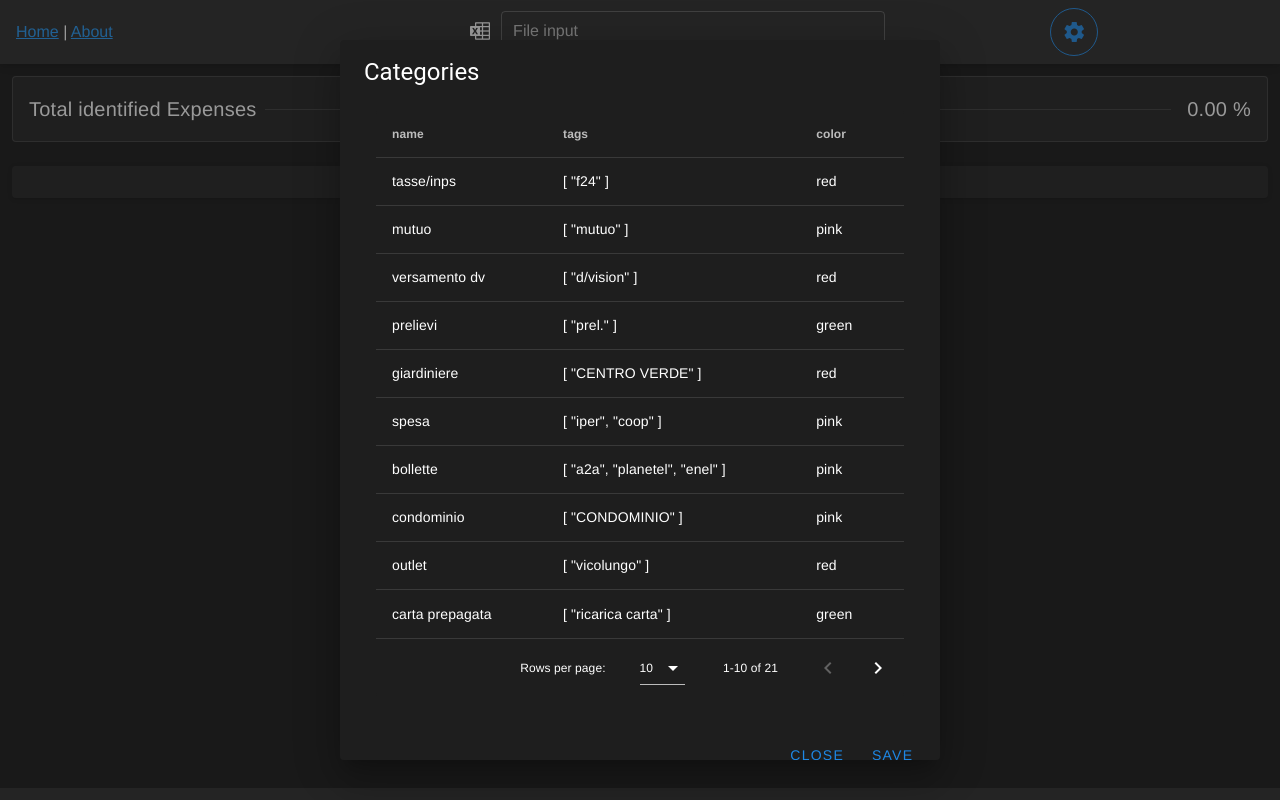
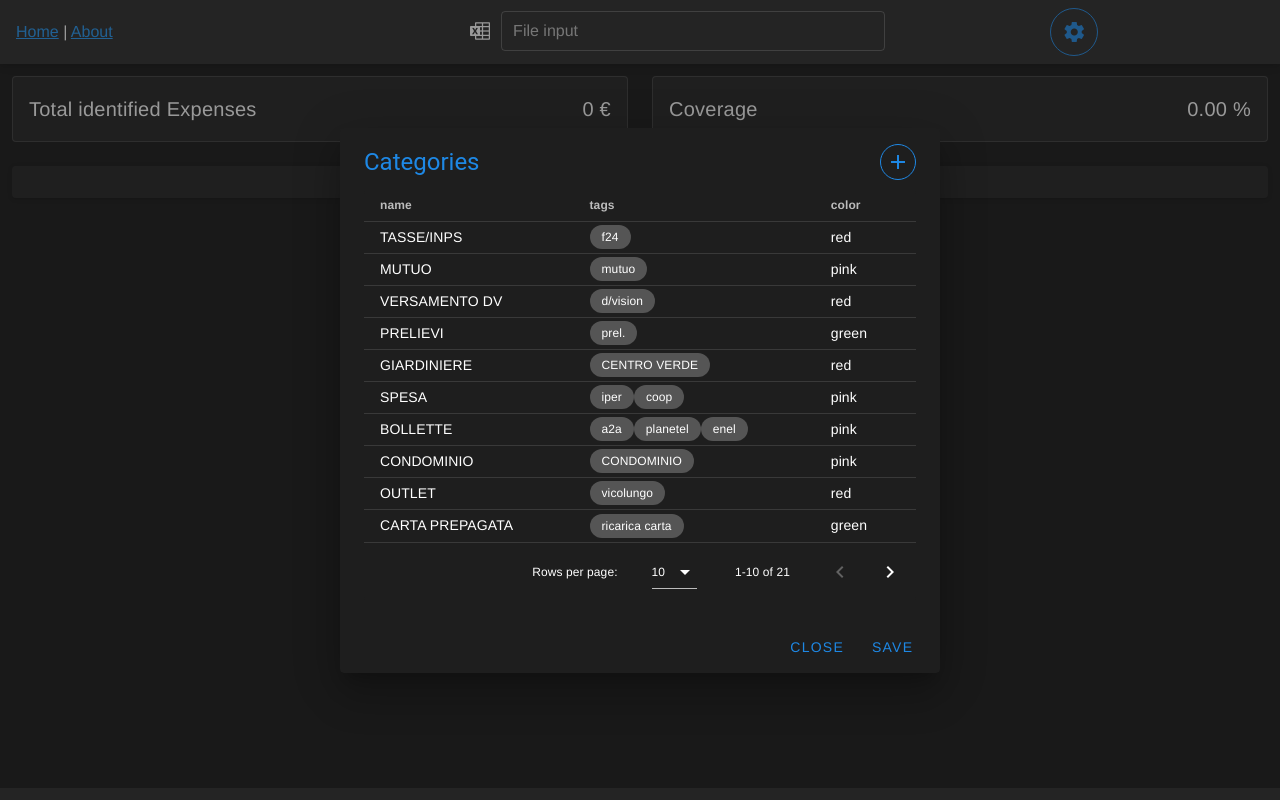
Before and after one commit to ronzim/wheresmymoney, a Vue app: page / in a window 1280 px wide. Both pictures are taken after a click on the button 1074 px from the left and 32 px from the top of the page. Built offline with nearby package versions, Linux system fonts and the light colour scheme; no server answers.

Commit message:
format tags

```diff
--- a/src/App.vue
+++ b/src/App.vue
@@ -43,7 +43,7 @@
             <v-card outlined>
               <v-card-title>
                 <span class="mr-2"> Total identified Expenses </span>
-                <v-divider></v-divider>
+                <v-spacer></v-spacer>
                 <span class="ml-2">
                   {{ `${-idExp.toFixed(2)} €` }}
                 </span>
@@ -54,7 +54,7 @@
             <v-card outlined>
               <v-card-title>
                 <span class="mr-4"> Coverage </span>
-                <v-divider></v-divider>
+                <v-spacer></v-spacer>
                 <span class="ml-4"
                   >{{ (coverage * 100).toFixed(2) }} %
                 </span></v-card-title
--- a/src/components/Settings.vue
+++ b/src/components/Settings.vue
@@ -8,13 +8,14 @@
       </template>
       <v-card>
         <v-card-title>
-          <span class="text-h5">Categories</span>
+          <span class="text-h5 secondary--text">Categories</span>
+          <v-spacer></v-spacer>
+          <v-btn color="secondary" icon outlined @click="addRow">
+            <v-icon color="secondary">mdi-plus</v-icon>
+          </v-btn>
         </v-card-title>
         <v-card-text>
-          <v-container>
-            <v-row>
-              <v-col cols="12">
-                <v-data-table :headers="headers" :items="categories">
+          <v-data-table :headers="headers" :items="categories" dense>
             <template v-slot:item.name="props">
               <v-edit-dialog
                 :return-value.sync="props.item.name"
@@ -23,7 +24,7 @@
                 @open="log"
                 @close="log"
               >
-                      {{ props.item.name }}
+                {{ props.item.name.toUpperCase() }}
                 <template v-slot:input>
                   <v-text-field
                     v-model="props.item.name"
@@ -37,16 +38,16 @@
             <template v-slot:item.tags="props">
               <v-edit-dialog
                 :return-value.sync="props.item.tags"
-                      large
                 persistent
                 @save="log"
                 @cancel="log"
                 @open="log"
                 @close="log"
               >
-                      <div>{{ props.item.tags }}</div>
+                <v-chip small v-for="tag in props.item.tags" :key="tag">
+                  {{ tag }}
+                </v-chip>
                 <template v-slot:input>
-                        <div class="mt-4 text-h6">Update Tags</div>
                   <v-text-field
                     v-model="props.item.tags"
                     label="Edit"
@@ -58,9 +59,6 @@
               </v-edit-dialog>
             </template>
           </v-data-table>
-              </v-col>
-            </v-row>
-          </v-container>
         </v-card-text>
         <v-card-actions>
           <v-spacer></v-spacer>
@@ -94,6 +92,13 @@ export default Vue.extend({
   methods: {
     log: (somethingToSay: string) => {
       console.log(somethingToSay);
+    },
+    addRow: () => {
+      categories.unshift({
+        name: "",
+        tags: [],
+        color: "#000000"
+      });
     }
   }
 });
```
Lines whose indentation alone changed are shown as unchanged.
